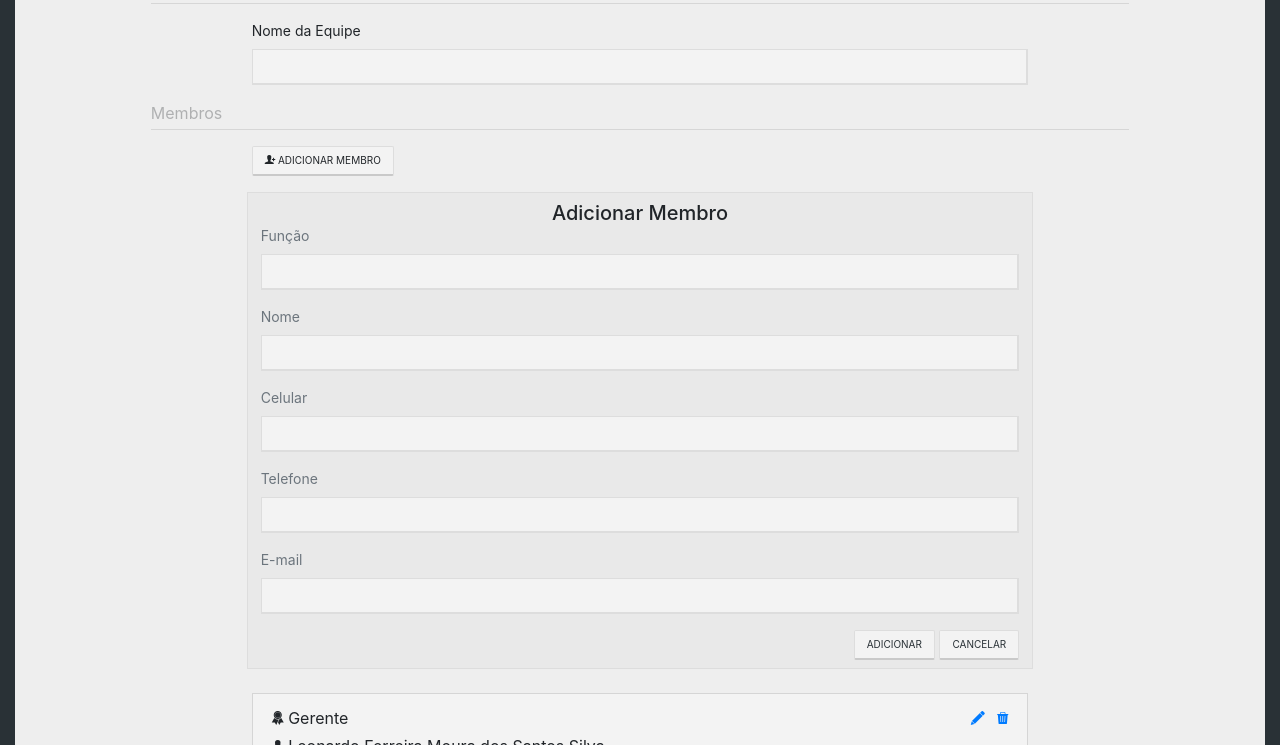
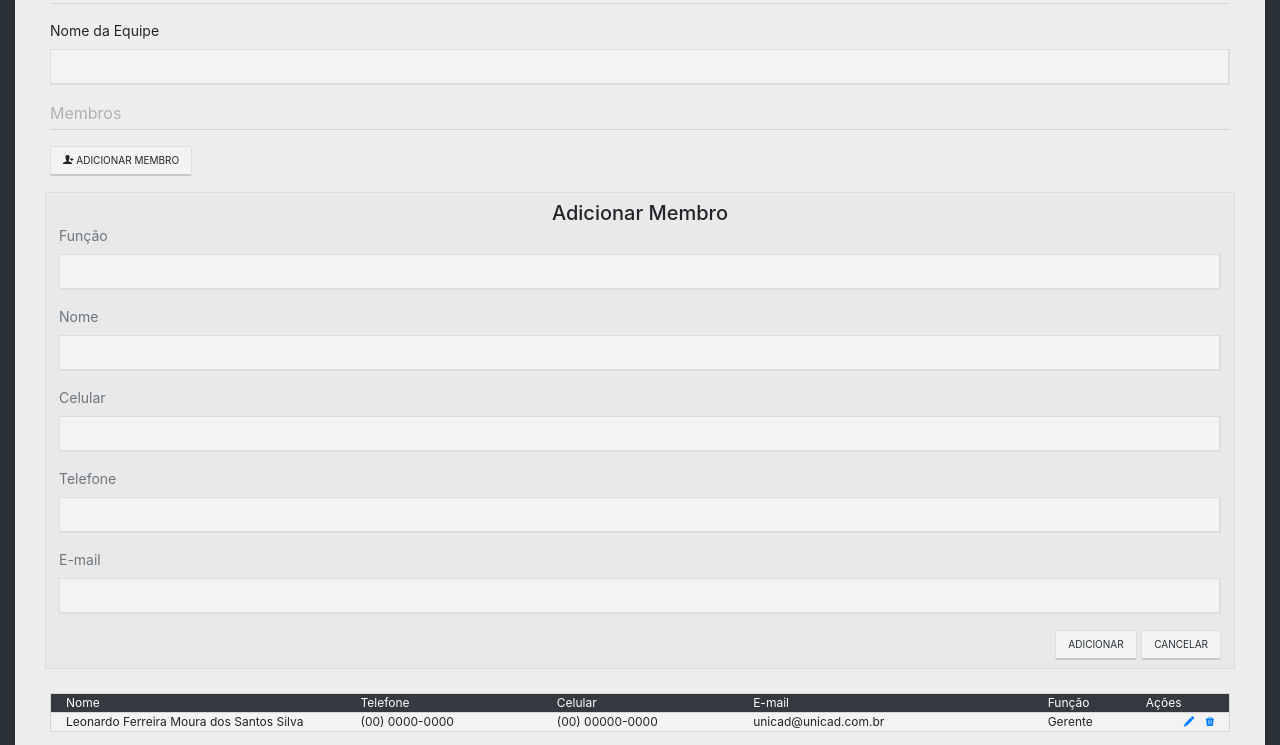
Before and after one commit to n0minal/bootstrash, a plain HTML site: page form_equipes.html in a window 1280 px wide. Shown: the part 178-923 px from the top of the page. Drawn offline with Linux system fonts and the light colour scheme; files whose address does not match are found by name.

Commit message:
Altera estilo de lista de membros de equipe para tabela

```diff
--- a/css/nstyles.css
+++ b/css/nstyles.css
@@ -203,3 +203,15 @@ input::-webkit-inner-spin-button {
   border-right: 2px solid #ddd;
   padding: 6px 10px;
 }
+
+.table-label{
+  font-size: 12px;
+  word-wrap: break-word !important;
+  overflow-wrap: break-word !important;
+}
+
+.table-text{
+  font-size: 12px;
+  word-wrap: break-word !important;
+  overflow-wrap: break-word !important;
+}
--- a/form_equipes.html
+++ b/form_equipes.html
@@ -70,29 +70,30 @@
           <form action="#" method="POST">
             <div class="row">
 
-              <div class="col-12 col-sm-10 offset-sm-1">
+              <div class="col-12">
                 <span class="text-disabled">Informações Básicas</span>
                 <hr class="mt-1" />
               </div> <!--  .col-12 -->
 
-              <div class="form-group col-12 col-sm-8 offset-sm-2">
+              <div class="form-group col-12">
                 <label for="titulo">Nome da Equipe</label>
                 <input type="text" name="titulo" class="form-control" />
               </div>
 
-              <div class="col-12 col-sm-10 offset-sm-1">
+              <div class="col-12">
                 <span class="text-disabled">Membros</span>
                 <hr class="mt-1" />
               </div> <!--  .col-12 -->
 
-              <div class="col-12 col-sm-12">
+              <div class="col-12">
                 <div class="row">
-                  <div class="col-12 col-sm-3 offset-sm-2 my-auto">
+
+                  <div class="col-12 my-auto">
                     <a class="btn btn-form "><i class="ion-person-add" style="font-size: 12px;"></i> Adicionar Membro</a>
                   </div>
 
                   <!-- RECORTAR PARA MODAL -->
-                  <div class="col-12 col-sm-8 offset-sm-2 d-block">
+                  <div class="col-12 d-block">
                     <div class="content-block my-3 p-2 form-row">
                       <h5 class="m-auto">Adicionar Membro</h5>
                       <div class="form-group col-12">
@@ -123,31 +124,54 @@
                   </div> <!-- end: .col-12 col-sm-8 offset-sm-2 -->
                   <!-- END: RECORTAR PARA MODAL -->
 
-                  <div class="col-12 col-sm-8 offset-sm-2">
+                  <div class="col-12">
                     <ul class="list-group mt-2">
-                      <li class="list-group-item px-1">
+                      <!-- table header -->
+                      <li class="list-group-item p-0">
                         <div class="row m-0">
-                          <div class="col-xs-6 col-sm-6">
-                            <i class="ion-ribbon-b"></i> <span>Gerente</span>
-                          </div> <!--  .col-12 col-sm-6 -->
-                          <div class="col-xs-6 col-sm-6 text-right">
+                          <div class="col-12 col-md-3 bg-dark text-white table-label">
+                            Nome
+                          </div> <!-- end: .col-12 col-md-2 bg-dark text-white table-label -->
+                          <div class="col-12 col-md-2 bg-dark text-white table-label">
+                            Telefone
+                          </div> <!-- end: .col-12 col-md-2 bg-dark text-white table-label -->
+                          <div class="col-12 col-md-2 bg-dark text-white table-label">
+                            Celular
+                          </div> <!-- end: .col-12 col-md-2 -->
+                          <div class="col-12 col-md-3 bg-dark text-white table-label">
+                            E-mail
+                          </div> <!-- end: .col-12 col-md-3 bg-dark text-white table-label -->
+                          <div class="col-12 col-md-1 bg-dark text-white table-label">
+                            Função
+                          </div> <!-- end: .col-12 col-md-1 -->
+                          <div class="col-12 col-md-1 bg-dark text-white table-label">
+                            Ações
+                          </div> <!-- end: .col-12 col-md-1 bg-dark text-white table-label -->
+                        </div> <!-- end: .row m-0 -->
+                      </li> <!-- end: .list-group-item px-1 -->
+                       <li class="list-group-item p-0">
+                        <div class="row m-0">
+                          <div class="col-12 col-md-3 table-text">
+                            Leonardo Ferreira Moura dos Santos Silva
+                          </div> <!-- end: .col-12 col-md-2 table-text -->
+                          <div class="col-12 col-md-2 table-text">
+                            (00) 0000-0000
+                          </div> <!-- end: .col-12 col-md-2 table-text -->
+                          <div class="col-12 col-md-2 table-text">
+                            (00) 00000-0000
+                          </div> <!-- end: .col-12 col-md-2 table-text -->
+                          <div class="col-12 col-md-3 table-text">
+                            unicad@unicad.com.br
+                          </div> <!-- end: .col-12 col-md-3 table-text -->
+                          <div class="col-12 col-md-1 table-text">
+                            Gerente
+                          </div> <!-- end: .col-12 col-md-1 table-text -->
+                          <div class="col-12 col-md-1 table-text text-right">
                             <a href="#"><i class="ion-edit"></i></a>
                             <a href="#"><i class="ion-trash-a ml-2"></i></a>
-                          </div> <!--  .col-xs-6 col-sm-6 -->
-                          <div class="col-12 col-sm-12 mt-1">
-                            <i class="ion-person"></i> <span>Leonardo Ferreira Moura dos Santos Silva</span>
-                          </div> <!--  .col-12 col-sm-12 mt-2 -->
-                          <div class="col-12 col-sm-12">
-                            <i class="ion-android-phone-portrait"></i> (00) 0000-0000
-                          </div> <!--  .col-12 col-sm-12 -->
-                          <div class="col-12 col-sm-12">
-                            <i class="ion-ios-telephone"></i> (00) 0000-0000
-                          </div> <!--  .col-12 col-sm-12 -->
-                          <div class="col-12 col-sm-12">
-                            <i class="ion-ios-email d-inline"></i> <span style="word-wrap: break-word;">unicad@unicad.com.br</span>
-                          </div> <!--  .col-12 col-sm-12 -->
-                        </div>
-                      </li>
+                          </div> <!-- end: .col-12 col-md-1 -->
+                        </div> <!-- end: .row m-0 -->
+                      </li> <!-- end: .list-group-item px-1 -->
                     </ul>
                   </div> <!--  .col-12 col-sm-6 -->
                 </div><!-- end: .row -->
```
Also changed, not shown: index.html (+0 -1 lines).
